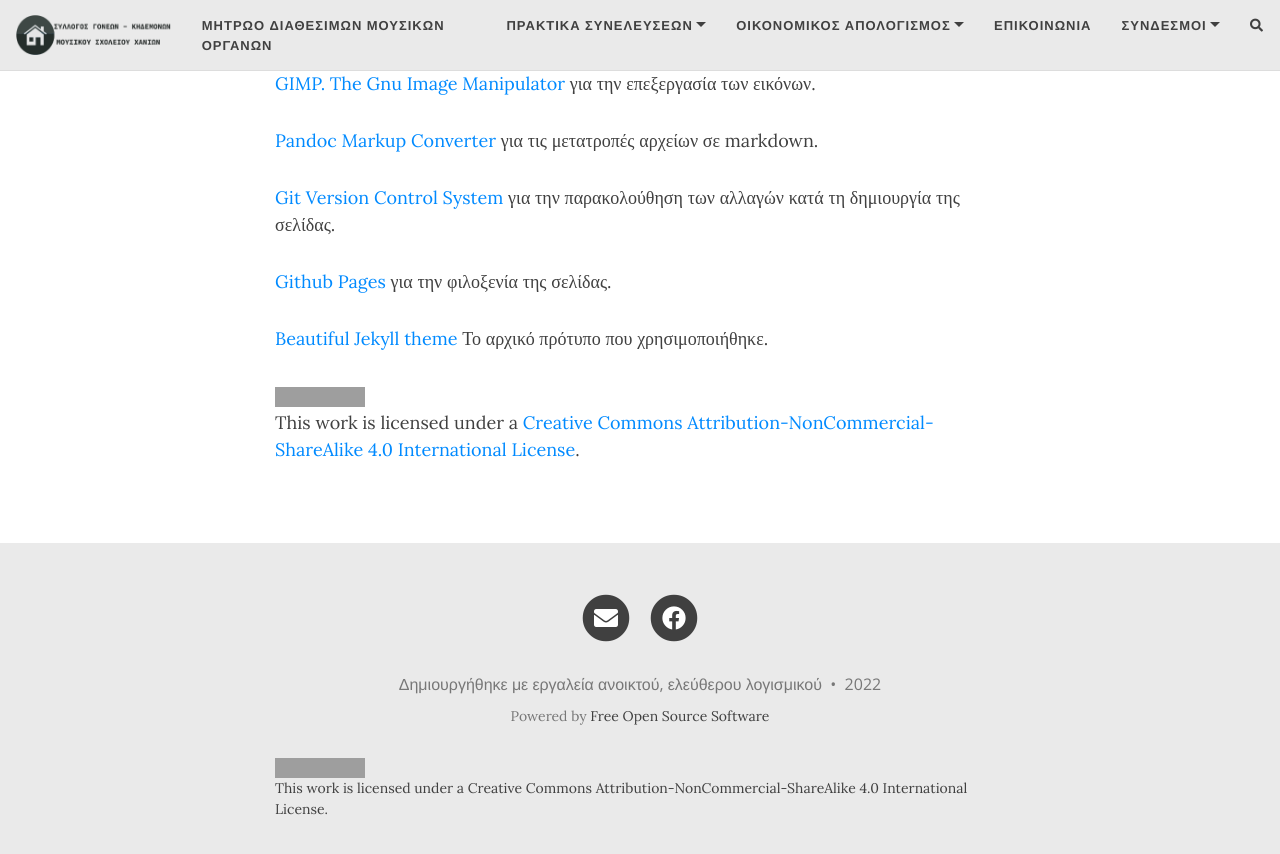
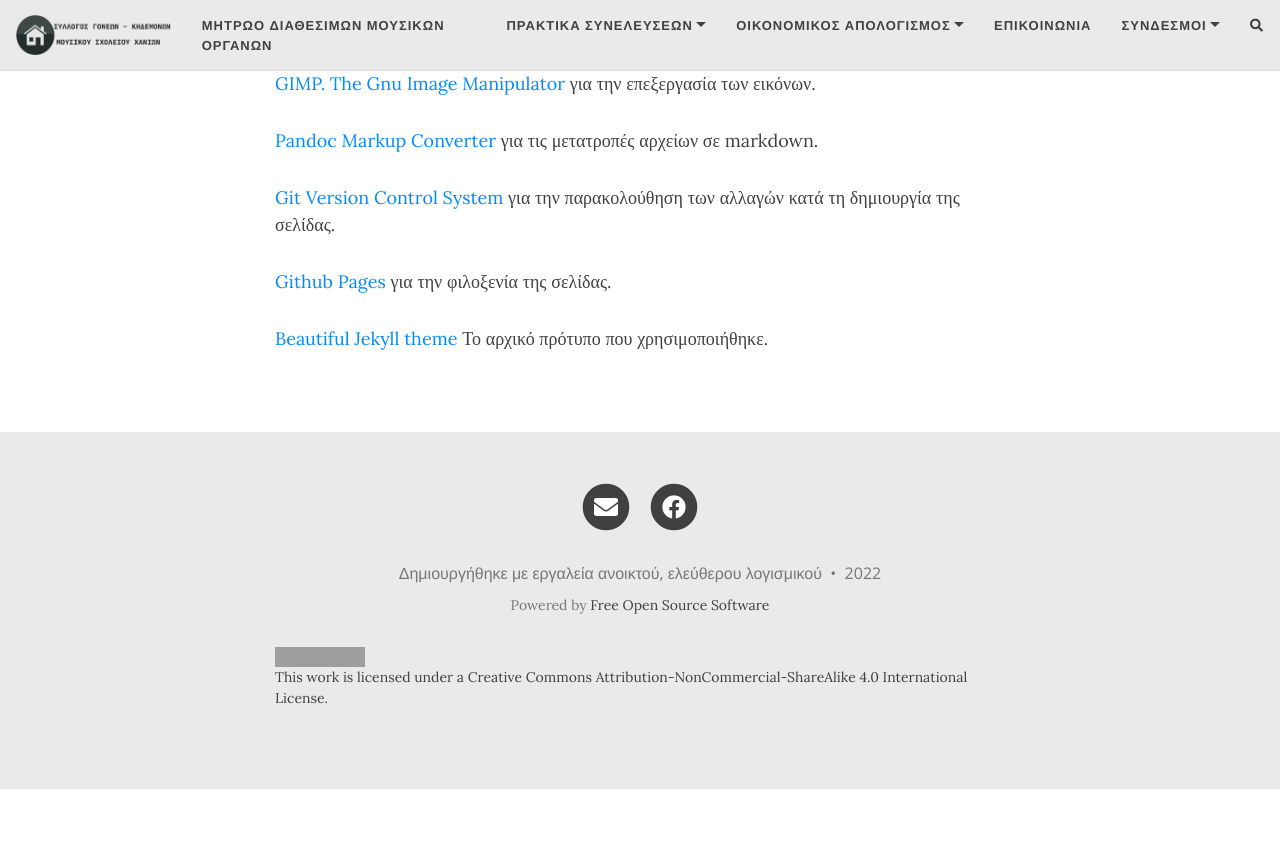
Before and after one commit to sgmsc/site, a Jekyll site: the page built from tools.md, in a window 1280 px wide and 900 px high, scrolled down 600 px. Shown: the top 854 px of the window. Built offline with Jekyll 4.4.1, drawn with Linux system fonts in a browser that asks for light colours; nearby versions of some CDN libraries; comment, search, counter and statistics services are not loaded; our own code applies the rules of GitHub Pages for plain Markdown files; after the commit the page ends 1389 px from its top, so only the background shows below that; grey boxes are pictures that could not be loaded.

Commit message:
Update tools.md

```diff
--- a/tools.md
+++ b/tools.md
@@ -19,14 +19,3 @@
 [Github Pages](https://pages.github.com/) για την φιλοξενία της σελίδας.
 
 [Beautiful Jekyll theme](https://github.com/daattali/beautiful-jekyll) Το αρχικό πρότυπο που χρησιμοποιήθηκε.
-
-
-
-
-
-
-
-
-
-
-<a rel="license" href="http://creativecommons.org/licenses/by-nc-sa/4.0/"><img alt="Creative Commons License" style="border-width:0" src="https://i.creativecommons.org/l/by-nc-sa/4.0/88x31.png" /></a><br />This work is licensed under a <a rel="license" href="http://creativecommons.org/licenses/by-nc-sa/4.0/">Creative Commons Attribution-NonCommercial-ShareAlike 4.0 International License</a>.
```
